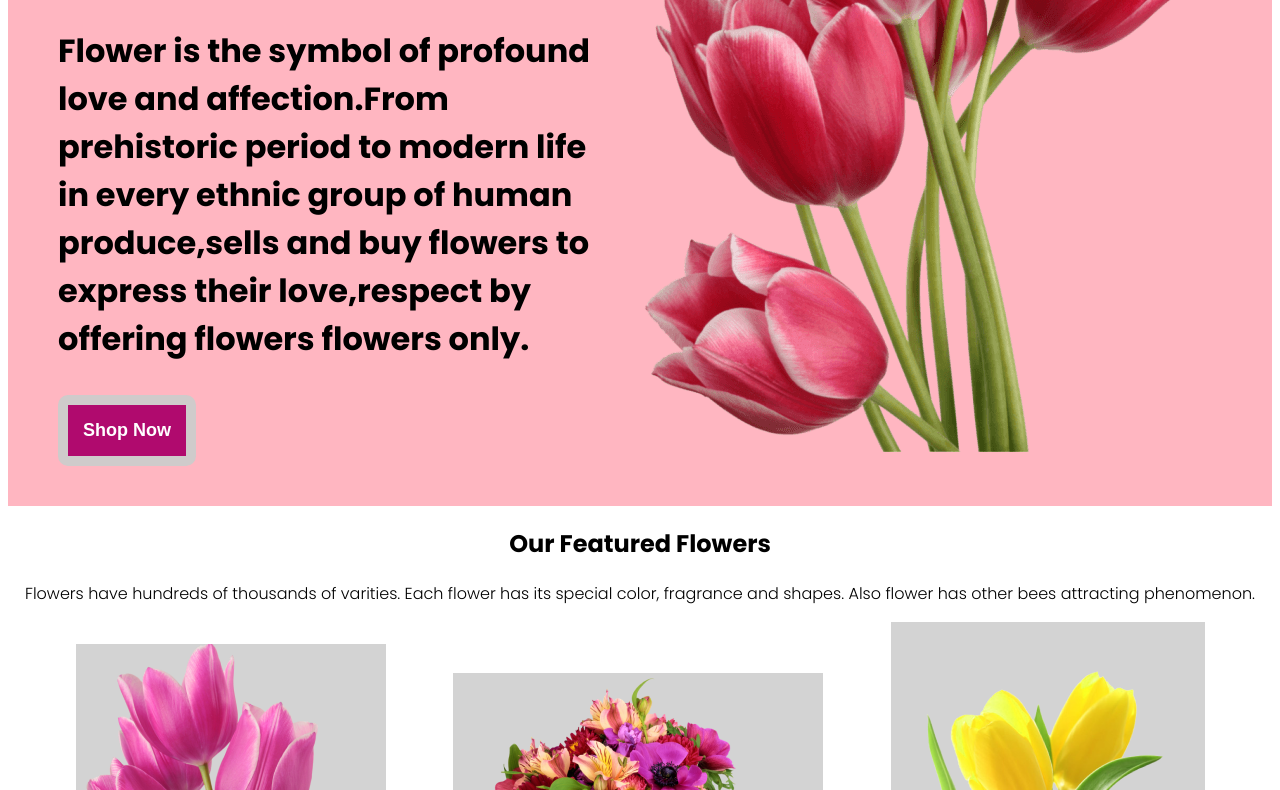
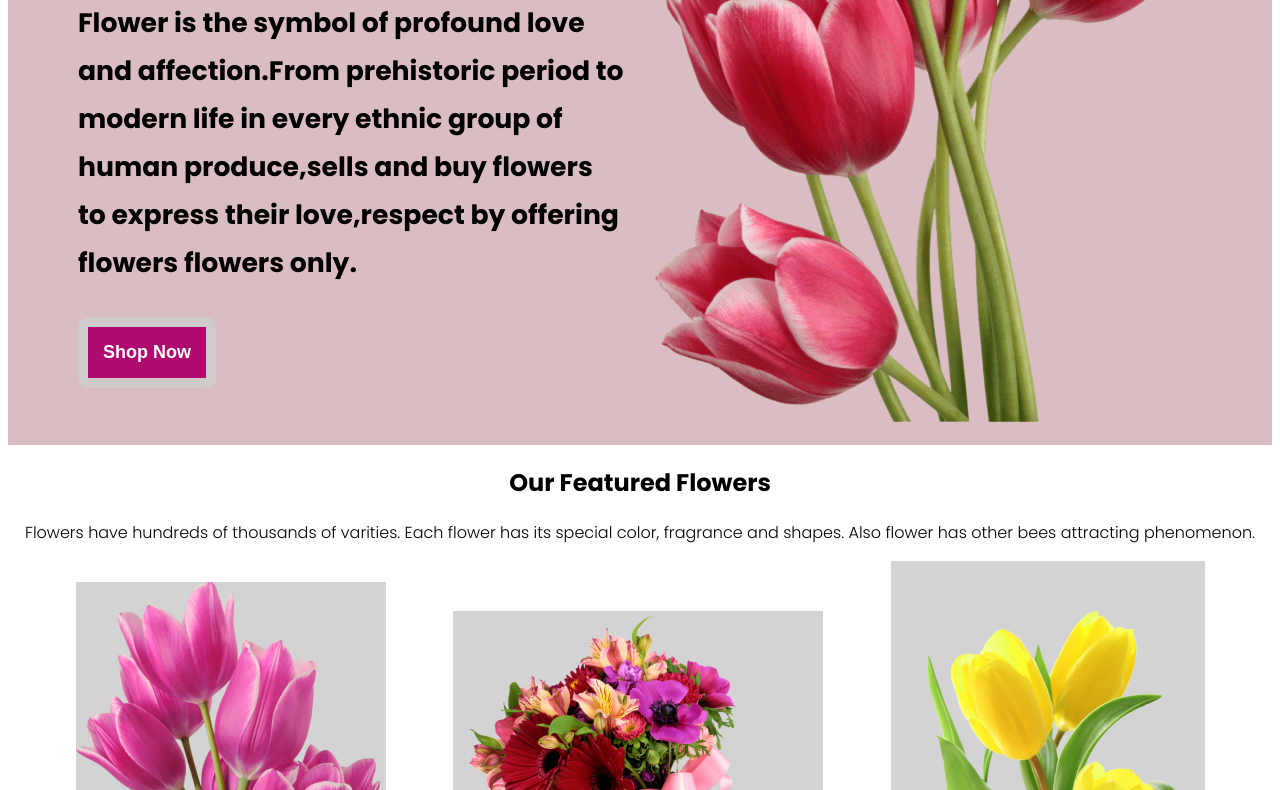
Before and after one commit to ahammedkarim/assignment-one-flowershop-repo, a plain HTML site: page index.html in a window 1280 px wide. Shown: the part 456-1246 px from the top of the page. Drawn offline with Linux system fonts and the light colour scheme; a web font is replaced by a local one.

Commit message:
section color added

```diff
--- a/index.html
+++ b/index.html
@@ -21,10 +21,12 @@
                     <h1>Let's make </h1>
                     <h1>beautiful flowers a </h1>
                     <h1>part of your life</h1>
-                    <p>Flower is the symbol of profound love and affection.From prehistoric period to modern life in
-                        every ethnic
-                        group of human produce,sells and buy flowers to express their love,respect by offering flowers
-                        flowers only.</p>
+                    <p> <small>Flower is the symbol of profound love and affection.From prehistoric period to modern
+                            life in
+                            every ethnic
+                            group of human produce,sells and buy flowers to express their love,respect by offering
+                            flowers
+                            flowers only.</small></p>
                     <button><a class="shop" target="_blank">Shop Now</a></button>
                 </div>
                 <div class="half-width"><img src="Flower Asset/pngwing 10.png" alt=""></div>
@@ -63,7 +65,7 @@
             </section>
             <section class="section-1">
                 <div class="half-width">
-                    <h1>Hot Deals! Sale UpTo 25% Off</h1>
+                    <h1>Hot Deals! Sale UpTo 25% <span style="color:blueviolet">Off</span> </h1>
                     <p>Flower is the symbol of profound love and affection.From prehistoric period to modern life in
                         every ethnic
                         group of human produce,sells and buy flowers to express their love,respect by offering flowers
--- a/styles/style.css
+++ b/styles/style.css
@@ -5,13 +5,13 @@ body {
 
 .section-1 {
     display: flex;
-    background-color: lightpink;
+    background-color: rgb(217, 189, 194);
     background-image: cover;
     margin-top: 0;
     margin-left: 0;
     font-size: 2em;
     font-weight: 700;
-    padding: 100px 100px 40px 50px;
+    padding: 70px 100px 10px 70px;
 
 
 
```
